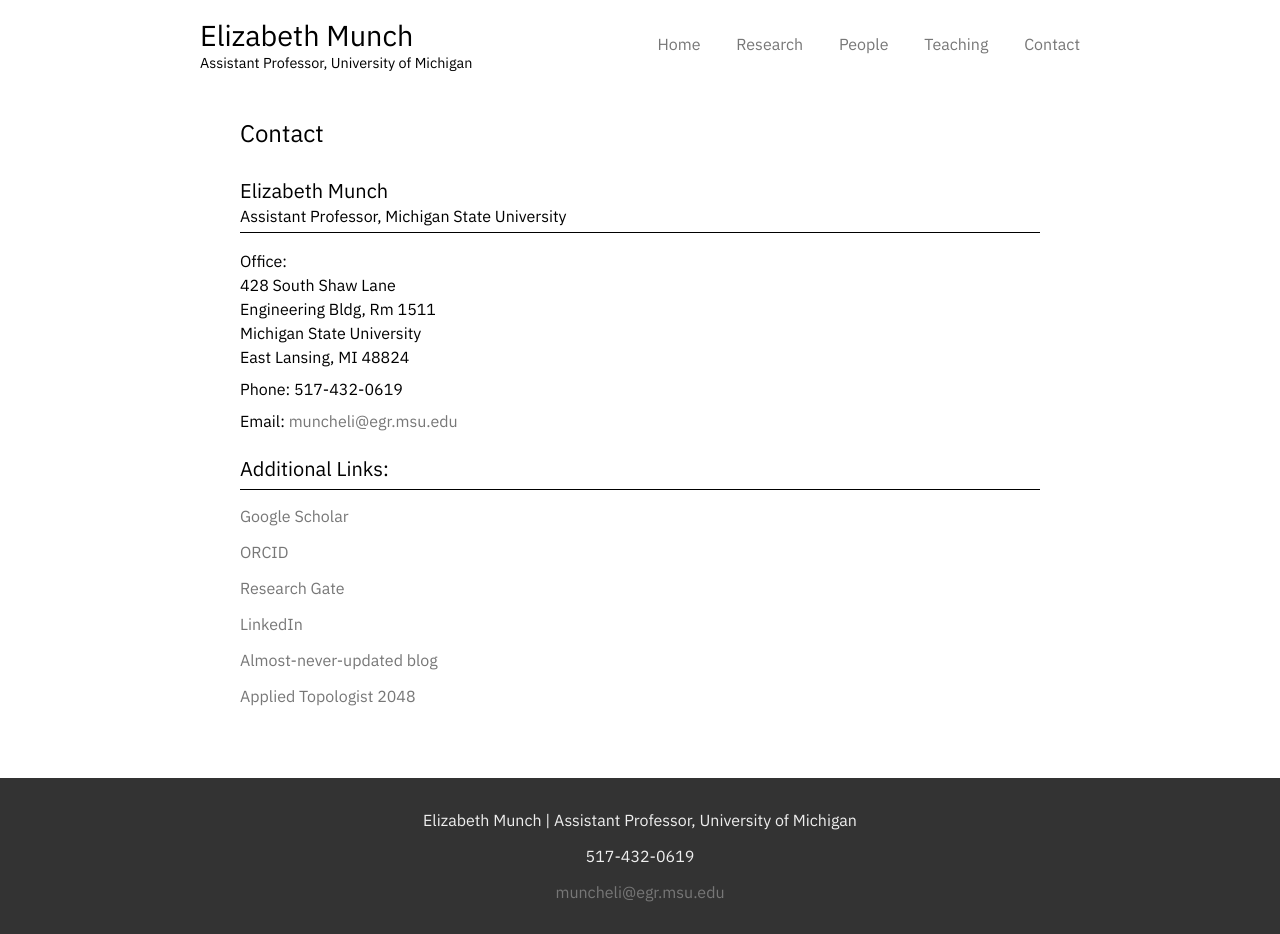
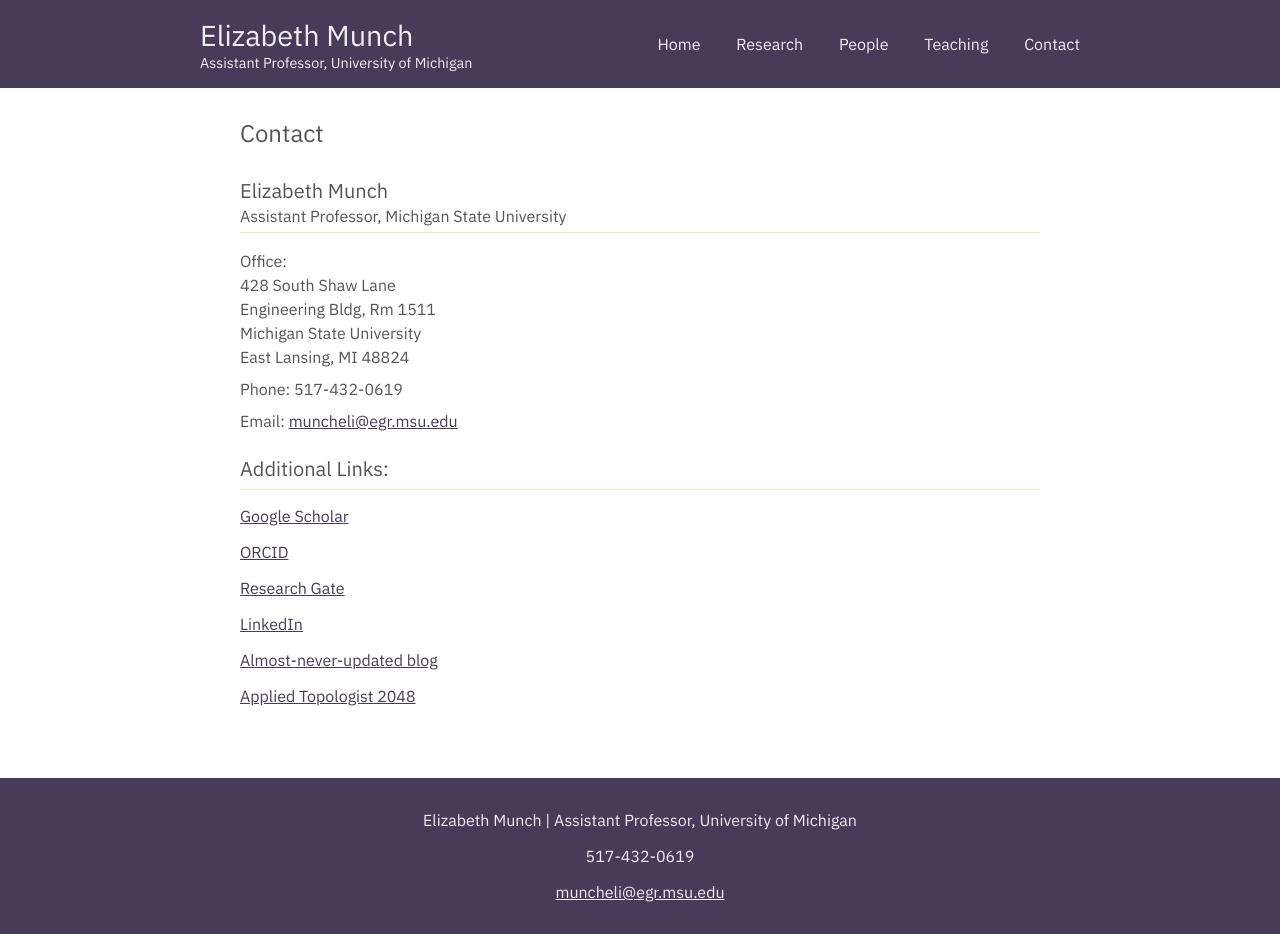
Before and after one commit to stananick/academic-website, a website: page app/contact.html in a window 1280 px wide. Drawn offline with nearby package versions, Linux system fonts and the light colour scheme.

Commit message:
feat: add color palette

```diff
--- a/app/contact.html
+++ b/app/contact.html
@@ -14,7 +14,8 @@
 </head>
 <body>
 
-  <header role="banner" class="header">
+  <header role="banner">
+    <section class="header">
       <section class="menu">
         <div class="menu__link">
           <span class="menu__link__line"></span>
@@ -24,7 +25,7 @@
       </section>
 
       <section class="heading">
-      <h1 class="heading__title">Elizabeth Munch <span class="heading__tagline">Assistant Professor, University of Michigan</span></h1>
+        <h1 class="heading__title"><a href="/">Elizabeth Munch <span class="heading__tagline">Assistant Professor, University of Michigan</span></a></h1>
       </section>
 
       <nav id="menu" role="navigation">
@@ -36,6 +37,7 @@
           <li><a href="contact.html">Contact</a></li>
         </ul>
       </nav>
+    </section>
   </header>
 
   <main role="main">
--- a/app/scss/_components.headings.scss
+++ b/app/scss/_components.headings.scss
@@ -2,9 +2,12 @@
   text-align: center;
   width: 80%;
   float: left;
+  color: $light-gray;
+  padding-bottom: 0.75rem;
 
   @include breakpoint-medium {
     width: 35%;
+    padding-bottom: 0;
   }
 
   @include breakpoint-large {
@@ -13,6 +16,10 @@
   }
 
   &__title {
+    a {
+      color: inherit;
+      text-decoration: none;
+    }
 
     @include breakpoint-medium {
       font-size: 1.5rem;
@@ -81,7 +88,7 @@ h3 {
   font-size: 1.25rem;
   line-height: 2.5rem;
   font-weight: 400;
-  border-bottom: 1px solid #000;
+  border-bottom: 1px solid $tertiary-color;
   margin: 1rem 0 0.5rem 0;
 }
 
--- a/app/scss/_components.nav.scss
+++ b/app/scss/_components.nav.scss
@@ -19,7 +19,7 @@
   .menu__link__line {
     width: 30px;
     height: 2px;
-    background-color: #000;
+    background-color: $secondary-color;
     display: block;
     margin: 5px auto;
     -webkit-transition: all 0.3s ease-in-out;
@@ -73,18 +73,15 @@
     }
 
     ul {
-      margin: 1rem 0 0 0;
+      margin: 0 0 0.5rem 0;
       padding: 0;
-      border-top: 1px solid #000;
 
       @include breakpoint-medium {
         margin: 0 0 0 -0.25rem;
-        border: 0;
       }
     }
 
     li {
-      border-bottom: 1px solid $primary-color;
       padding: 0.5rem 0 0.5rem 2rem;
 
       @include breakpoint-medium {
@@ -96,6 +93,17 @@
 
     li > a {
       display: block;
+      color: $light-gray;
+      text-decoration: none;
+
+      &:hover {
+        color: $tertiary-color;
+        -webkit-transition: all 0.3s ease-in-out;
+        -moz-transition: all 0.3s ease-in-out;
+        -ms-transition: all 0.3s ease-in-out;
+        -o-transition: all 0.3s ease-in-out;
+        transition: all 0.3s ease-in-out;
+      }
     }
   }
 }
--- a/app/scss/_components.scss
+++ b/app/scss/_components.scss
@@ -28,7 +28,7 @@
 }
 
 .paper-listing__item {
-  border-bottom: 1px solid black;
+  border-bottom: 1px solid $tertiary-color;
   padding: 1rem 0;
 
   &:last-child {
--- a/app/scss/_footer.scss
+++ b/app/scss/_footer.scss
@@ -1,8 +1,16 @@
 footer {
-  background-color: $dark-gray;
+  background-color: $primary-color;
   color: $light-gray;
   padding: 0.5rem;
   margin-top: 2rem;
+
+  a {
+    color: $light-gray;
+
+    &:hover {
+      color: $tertiary-color;
+    }
+  }
 }
 
 .footer-nav {
--- a/app/scss/_generic.scss
+++ b/app/scss/_generic.scss
@@ -3,6 +3,7 @@ body {
   font-size: 1rem;
   font-family: $primary-font;
   font-weight: 400;
+  color: $medium-gray;
 }
 
 img {
@@ -12,18 +13,18 @@ img {
 }
 
 header {
-  margin: 0.5rem 0;
   overflow: hidden;
+  background-color: $primary-color;
 
-  @include breakpoint-medium {
-    &.header {
+  .header {
+    margin: 0.5rem 0;
+
+    @include breakpoint-medium {
       display: flex;
       align-items: center;
     }
-  }
 
-  @include breakpoint-large {
-    &.header {
+    @include breakpoint-large {
       max-width: 55rem;
       margin: 1rem auto;
     }
@@ -42,7 +43,8 @@ main {
 
 a {
   text-decoration: none;
-  color: $medium-gray;
+  color: $primary-color;
+  text-decoration: underline;
 }
 
 ul {
--- a/app/scss/_variables.scss
+++ b/app/scss/_variables.scss
@@ -1,11 +1,10 @@
 // Color Variables
-$primary-color: #2D2630;
-$secondary-color: #E5CFC4;
-$tertiary-color: #5A485E;
-$light-theme-color: #F2F2F2;
+$primary-color: #483B59;
+$secondary-color: #D9ADCA;
+$tertiary-color: #F2E7AE;
 
 $dark-gray: #333;
-$medium-gray: #777;
+$medium-gray: #555;
 $light-gray: #efefef;
 
 $primary-font: 'IBM Plex Sans', Helvetica, Arial, sans-serif;
```
Also changed, not shown: app/index.html (+4 -2 lines), app/partial/_header.html (+4 -2 lines), app/people.html (+4 -2 lines), app/research.html (+4 -2 lines), app/teaching.html (+4 -2 lines), app/css/styles.css. Lines whose indentation alone changed are shown as unchanged.
